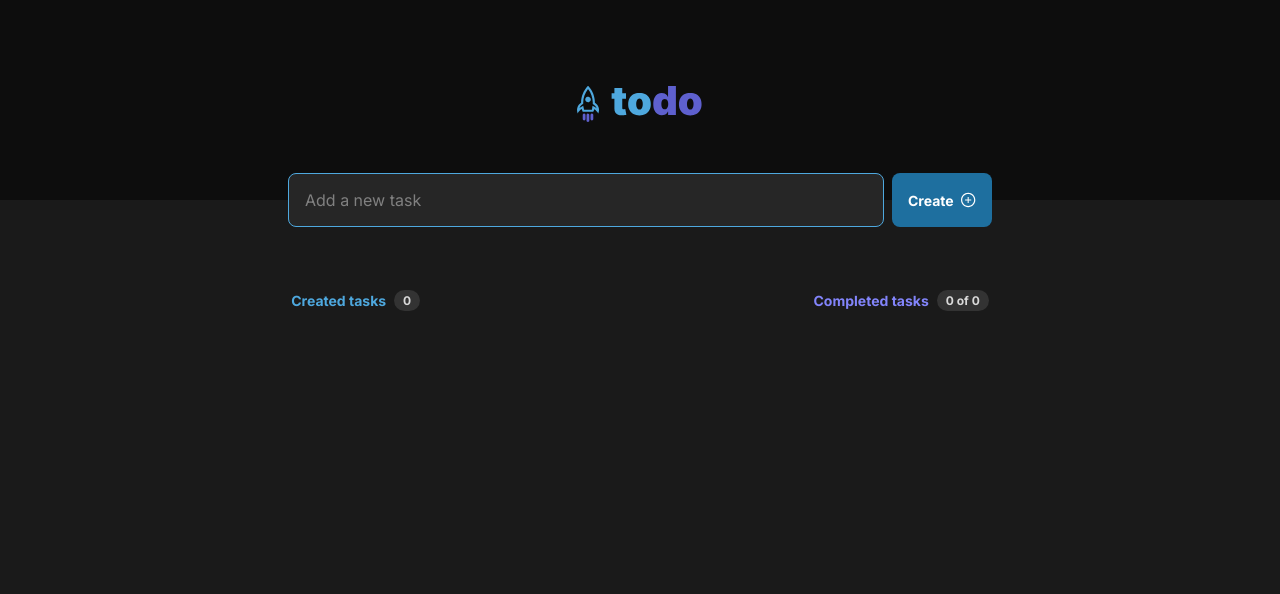
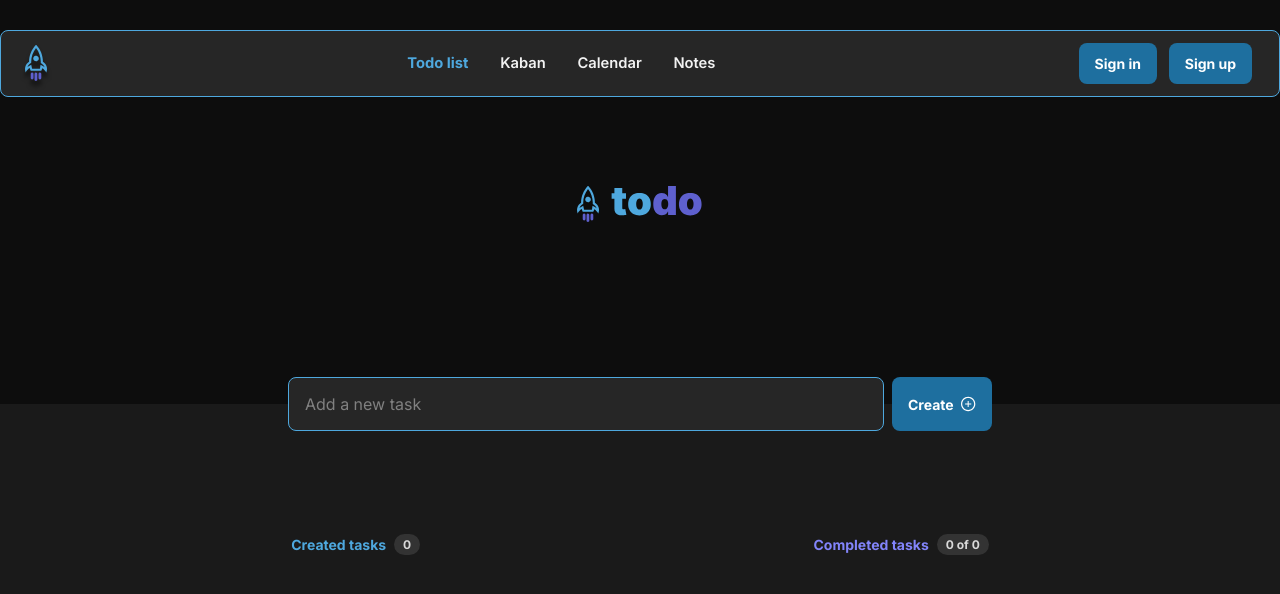
Before and after one commit to emmanuelledennemont/viteapp-todo, a React (Vite) app: page / in a window 1280 px wide. Shown: the top 594 px of the page. Built offline with nearby package versions, Linux system fonts and the light colour scheme.

Commit message:
style navbar navigations css

```diff
--- a/package.json
+++ b/package.json
@@ -11,7 +11,8 @@
   "dependencies": {
     "react": "^18.2.0",
     "react-dom": "^18.2.0",
-    "react-icons": "^4.6.0"
+    "react-icons": "^4.6.0",
+    "react-router-dom": "^6.4.3"
   },
   "devDependencies": {
     "@types/react": "^18.0.24",
--- a/src/App.jsx
+++ b/src/App.jsx
@@ -1,6 +1,7 @@
 import { useEffect, useState } from "react";
 import Header from "./components/Header";
 import AddTasks from "./components/AddTasks";
+import { BrowserRouter as Router} from "react-router-dom";
 
 const LOCAL_STORAGE_KEY = "todo:tasks";
 
@@ -53,13 +54,26 @@ function App() {
   };
 
   return (
-    <>
+    <> <Router>
       <Header handleAddTask={addTask} />
       <AddTasks
         tasks={tasks}
         onDelete={deleteTaskById}
         onComplete={toggleTaskCompletedById}
       />
+
+    {/* <Routes>
+      <Route />
+      <Route path="/todolist" element={<Home />} />
+      <Route path="/Kaban" element={<Services />} />
+      <Route path="/calendar" element={<About />} />
+      <Route path="/notes" element={<Favoris/>} />
+      <Route path="/signin" element={<Signin />} />
+      <Route path="/signup" element={<Signup />} />
+
+    </Routes> */}
+  </Router>
+
     </>
   );
 }
--- a/src/components/AddTasks/tasks.module.css
+++ b/src/components/AddTasks/tasks.module.css
@@ -2,7 +2,6 @@
   width: 100%;
   max-width: 46rem;
   margin: 0 auto;
-  margin-top: 5.625rem;
   padding: 0 1rem;
 }
 
@@ -10,7 +9,7 @@
   display: flex;
   align-items: center;
   justify-content: space-between;
-  margin-bottom: 0.094rem;
+
 }
 
 .header > div {
@@ -52,5 +51,6 @@
   flex-direction: column;
   width: 100%;
   gap: 0.75rem;
-  margin-top: 3rem;
+  margin-top: 2.25rem;
+  margin-bottom: 2.25rem;
 }
--- a/src/components/Header/header.module.css
+++ b/src/components/Header/header.module.css
@@ -3,8 +3,9 @@
   display: flex;
   align-items: center;
   justify-content: center;
-  height: 12.5rem;
+  height: 25.5rem;
   position: relative;
+  top:-130px;
 }
 
 .newTaskForm {
@@ -33,6 +34,7 @@
   padding: 0 1rem;
   font-size: 1rem;
   outline: none;
+
 }
 
 .newTaskForm input::placeholder {
@@ -55,3 +57,19 @@
   font-weight: 700;
   font-size: 0.875rem;
 }
+
+.ripple{
+  width: 100%;
+  height: 100%;
+  background-position: center;
+  transition:  0.8s;
+}
+.ripple:hover{
+  background: #b5c6d0 radial-gradient(circle, transparent 1%, #1e6f9f 1%) center/15000%;
+}
+
+.ripple:active{
+  background-color: #eeeeee;
+  background-size: 100%;
+  transition:  0s;
+}
--- a/src/components/Header/index.jsx
+++ b/src/components/Header/index.jsx
@@ -2,6 +2,7 @@ import styles from "./header.module.css";
 import Logo from "../../assets/Logo.svg";
 import { AiOutlinePlusCircle } from "react-icons/ai";
 import { useState } from "react";
+import Navbar from "../Navbar/Navbar";
 
 const Header = ({ handleAddTask }) => {
   const [title, setTitle] = useState("");
@@ -21,6 +22,7 @@ const Header = ({ handleAddTask }) => {
 
   return (
     <>
+    <Navbar />
       <header className={styles.header}>
         <img src={Logo} alt="Logo todo rocket" />
         <form onSubmit={handleSubmit} className={styles.newTaskForm}>
@@ -30,7 +32,7 @@ const Header = ({ handleAddTask }) => {
             onChange={onChangeTitle}
             value={title}
           />
-          <button>
+          <button className={styles.ripple}>
             Create
             <AiOutlinePlusCircle size={20} />
           </button>
--- /dev/null
+++ b/src/components/Navbar/Navbar.jsx
@@ -0,0 +1,54 @@
+import { useState } from "react";
+import { Link } from "react-router-dom";
+import Rocket from "../../assets/Layer 1.svg"
+import styles from "./navbar.module.css";
+
+const Navbar = () => {
+  const [show, setShow] = useState(false);
+  return (
+    <>
+      <nav className={ styles.nav}>
+        <div>
+          <div className={styles.logo}>
+            <img src={Rocket} alt="" />
+          </div>
+          {/* <div className="toggle">
+            {show && <Modal show={show} setShow={setShow} />}
+            <FontAwesomeIcon
+              icon="bars"
+              className={!show ? "open-menu-icon" : "hidden"}
+              onClick={() => setShow(!show)}
+            />
+          </div> */}
+        </div>
+        <div className="menu">
+          <ul className={styles['list-gap']}>
+            <Link to="/home">
+              Todo list
+            </Link>
+            <Link to="/services">
+              Kaban
+            </Link>
+            <Link to="/about">
+              Calendar
+            </Link>
+            <Link to="/favoris">
+              Notes
+            </Link>
+          </ul>
+        </div>
+        <div className={styles['btn-link']}>
+          <Link to="/signin">
+            <button>Sign in</button>
+          </Link>
+
+          <Link to="/signup">
+            <button>Sign up</button>
+          </Link>
+        </div>
+      </nav>
+    </>
+  );
+};
+
+export default Navbar;
--- /dev/null
+++ b/src/components/Navbar/navbar.module.css
@@ -0,0 +1,64 @@
+nav {
+  display: flex;
+  height: 4.2rem;
+  flex-direction: row;
+  width: 100%;
+  max-width: 1285px;
+  background-color: #262626;
+  border: 0.018rem solid #4EA8DE;
+  align-items: center;
+  justify-content: space-between;
+  margin: 1.85rem auto;
+  border-radius: 8px;
+  padding: 0 1.5rem;
+  position:relative;
+  z-index: 1;
+}
+
+
+.logo img {
+  display: flex;
+  align-items: center;
+  justify-content: center;
+  filter: drop-shadow(0px 6px 2px rgba(0, 0, 0, 0.55));
+}
+
+.list-gap {
+  display: flex;
+  align-items: center;
+  gap: 1.98rem;
+  font-weight: 600;
+  font-size: 0.75rem;
+}
+.list-gap a {
+  color: inherit;
+  text-decoration: none;
+  font-size: 0.92rem;
+}
+
+.list-gap a:first-of-type {
+  color: #4EA8DE;
+  font-weight: 700;
+}
+
+.btn-link {
+  display: flex;
+  align-items: center;
+  gap: 0.375rem;
+}
+.btn-link button {
+  padding: 0.75rem 1rem;
+  margin: 0 0.18rem;
+  border: none;
+  cursor: pointer;
+  /*transform: 0.5s ease-in-out;*/
+  background: #1e6f9f;
+  color: #fff;
+  border-radius: 0.5rem;
+  font-weight: 700;
+  font-size: 0.875rem;
+}
+
+.btn-link button:hover {
+  color: #c9cccc;
+}
```
Also changed, not shown: src/styles/global.css (line endings or trailing spaces), 1 other file (tests, documents, lock files or other folders).
